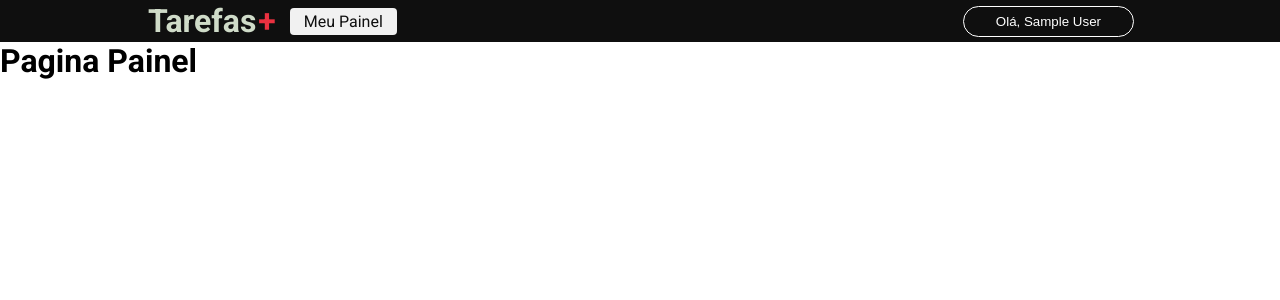
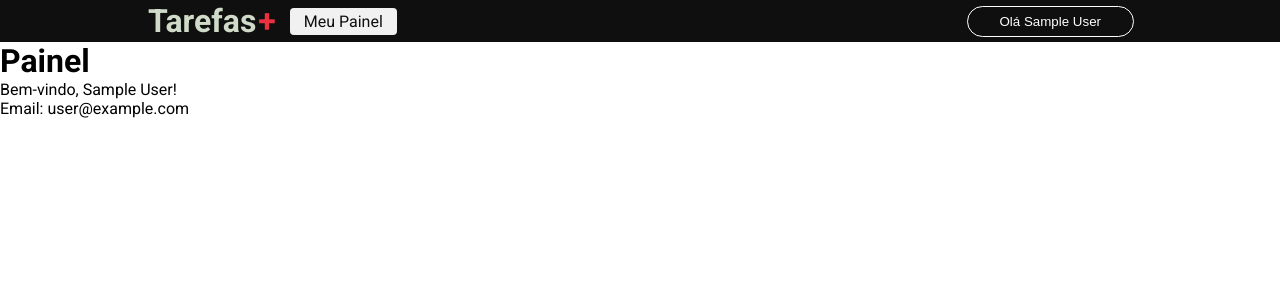
Before and after one commit to Klaudio0707/Tarefas_check, a Next.js app: page /dashboard in a window 1280 px wide. Shown: the top 300 px of the page. Built offline with nearby package versions, Linux system fonts and the light colour scheme; no server answers; sample sign-in values are in the browser's storage.

Commit message:
config. do dashboard tornando asssincrona e protegendo a rota com o getServersession e authOptions

```diff
--- a/src/app/dashboard/page.tsx
+++ b/src/app/dashboard/page.tsx
@@ -1,16 +1,25 @@
-import GoogleProvider from "next-auth/providers/google";
+import { redirect } from "next/navigation";
+import { getServerSession } from "next-auth/next";
+import { authOptions } from "@/app/api/auth/[...nextauth]/route";
 import styles from './styles.module.css'
 import Head from 'next/head'
 
-export default function Dashboard() {
-    return(
+export default async function Dashboard() {
+    const session = await getServerSession(authOptions);
+
+    // Se o usuário não estiver logado, redireciona para a página de login
+    if (!session) {
+      redirect("/api/auth/signin");
+    }
+    return (
         <div className={styles.container}>
-    <Head>
-      <h1>Pagina Painel</h1>
-    </Head>
-    <h1>Pagina Painel</h1>
-
+            <Head>
+                <title>Pagina Painel</title>
+                <meta name="description" content="Dashboard do usuário" />
+            </Head>
+            <h1>Painel</h1>
+      <p>Bem-vindo, {session.user?.name}!</p>
+      <p>Email: {session.user?.email}</p>
         </div>
     )
-
 }
--- a/src/components/header/index.tsx
+++ b/src/components/header/index.tsx
@@ -33,7 +33,7 @@ export function Header() {
                         await signOut({ redirect: false });
                         window.location.reload();
                     }}>
-                        Olá, {session?.user?.name}
+                        Olá {session?.user?.name}
                     </button>
                 ) : (
                     <button className={styles.loginButton} onClick={() => signIn("google")}>
```
